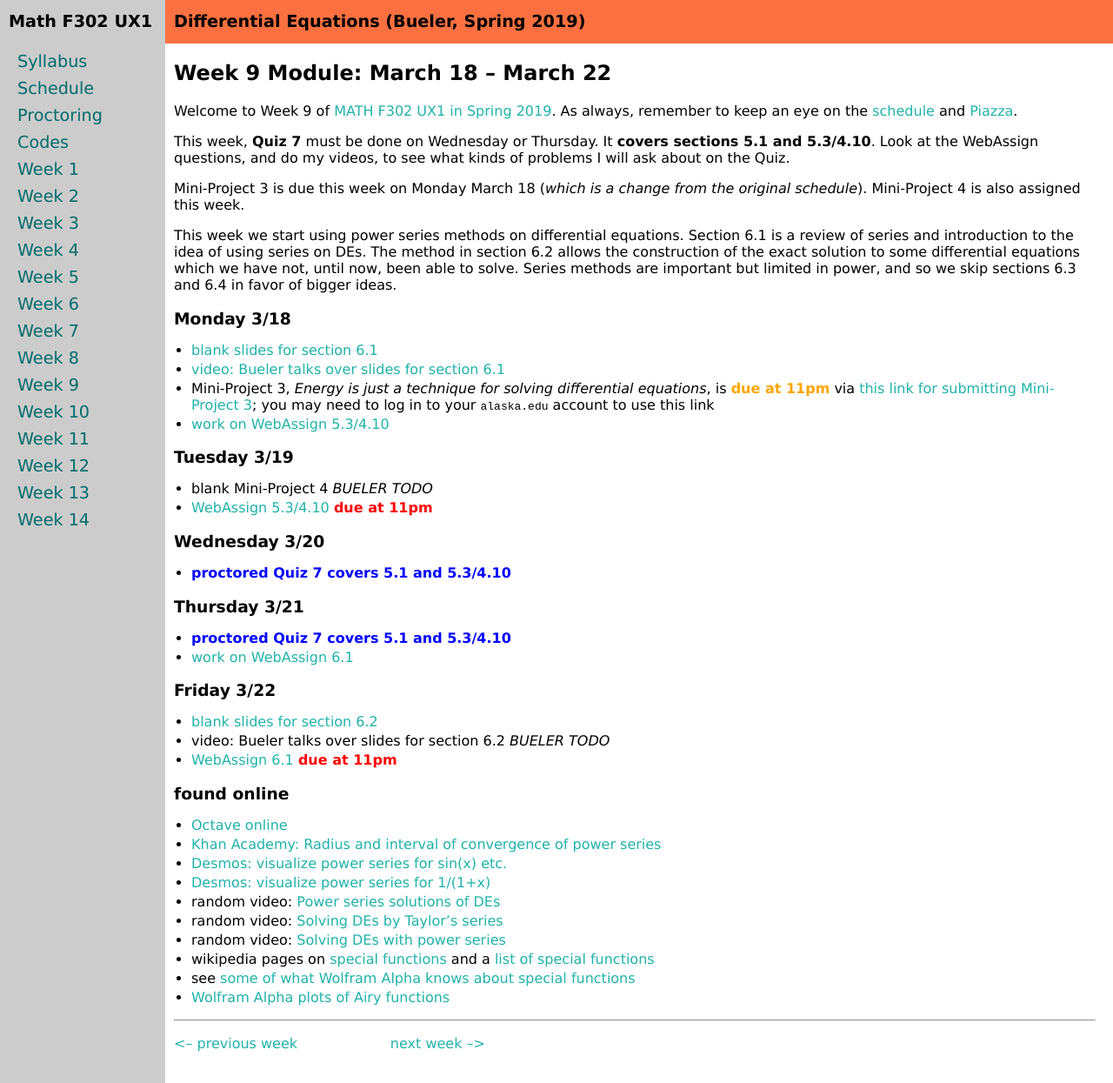
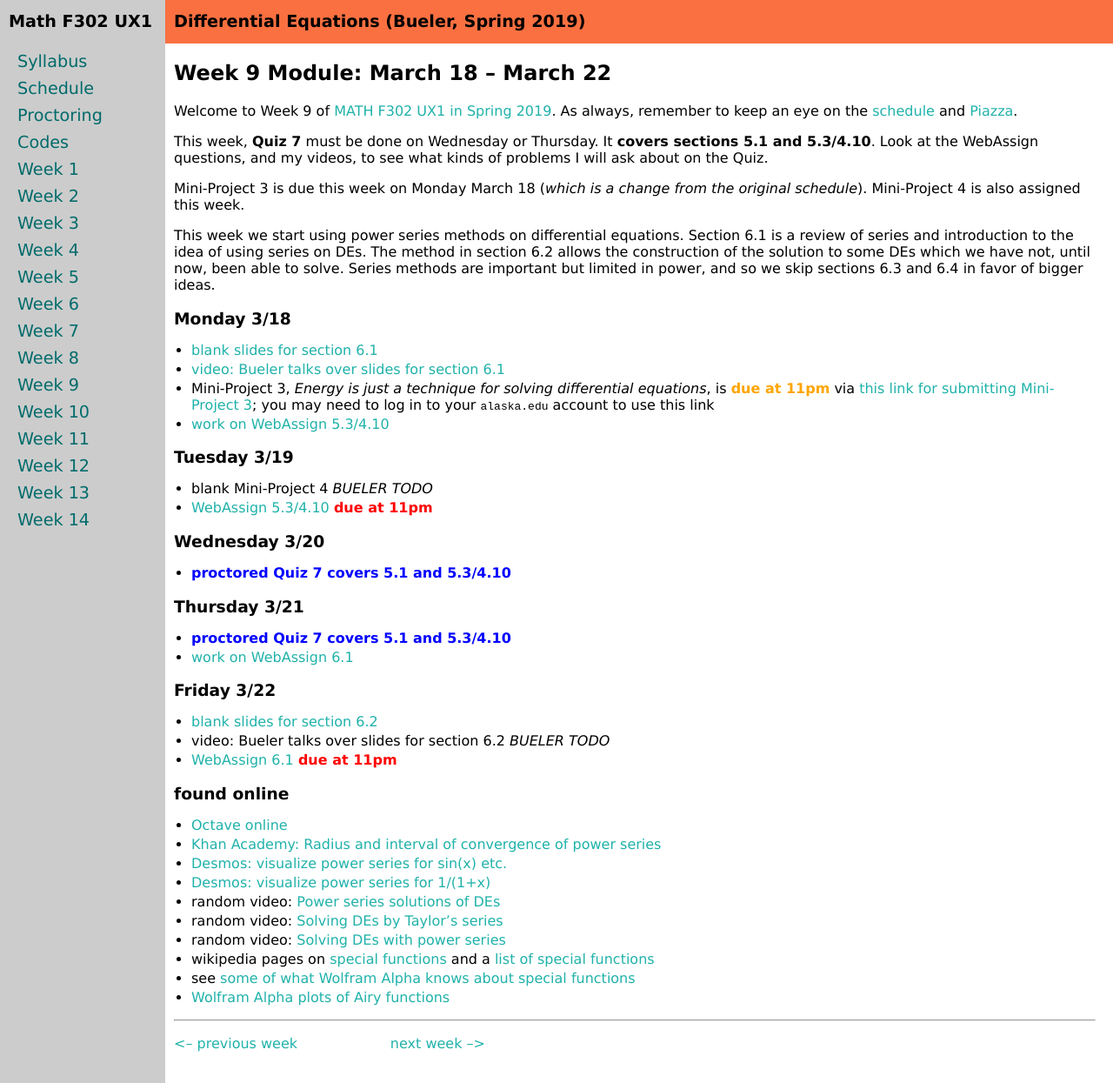
Before and after one commit to bueler/math302, a Jekyll site: the page built from week9.md, in a window 1280 px wide and 1245 px high. Shown: the whole window at 87% size. Built offline with Jekyll 4.4.1, drawn with Linux system fonts in a browser that asks for light colours.

Commit message:
very minor

```diff
--- a/week9.md
+++ b/week9.md
@@ -7,11 +7,11 @@ title: Week 9
 
 Welcome to Week 9 of [MATH F302 UX1 in Spring 2019](index.html).  As always, remember to keep an eye on the [schedule](schedule.pdf) and [Piazza](https://piazza.com/uaf/spring2019/math302ux1/home).
 
-This week, **Quiz 7** must be done on Wednesday or Thursday.  It **covers sections 5.1 and 5.3/4.10**.  Look at the WebAssign questions, and do my videos, to see what kinds of problems I will ask about on the Quiz.
+This week, **Quiz 7** must be done on Wednesday or Thursday.  It **covers sections 5.1 and 5.3/4.10**.  Look at the WebAssign questions, and my videos, to see what kinds of problems I will ask about on the Quiz.
 
 Mini-Project 3 is due this week on Monday March 18 (_which is a change from the original schedule_).  Mini-Project 4 is also assigned this week.
 
-This week we start using power series methods on differential equations.  Section 6.1 is a review of series and introduction to the idea of using series on DEs.  The method in section 6.2 allows the construction of the exact solution to some differential equations which we have not, until now, been able to solve.  Series methods are important but limited in power, and so we skip sections 6.3 and 6.4 in favor of bigger ideas.
+This week we start using power series methods on differential equations.  Section 6.1 is a review of series and introduction to the idea of using series on DEs.  The method in section 6.2 allows the construction of the solution to some DEs which we have not, until now, been able to solve.  Series methods are important but limited in power, and so we skip sections 6.3 and 6.4 in favor of bigger ideas.
 
 ### Monday 3/18
 * [blank slides for section 6.1](assets/slides/6-1.pdf)
```
